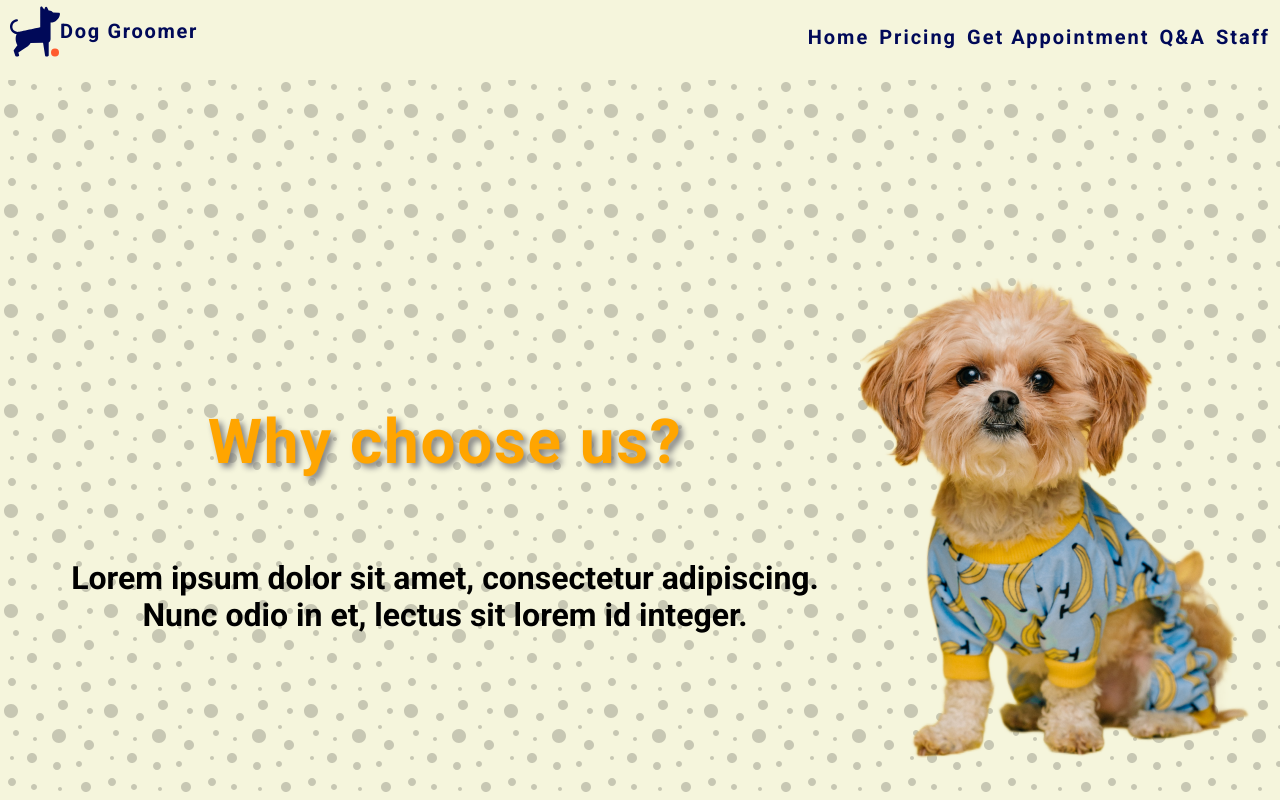
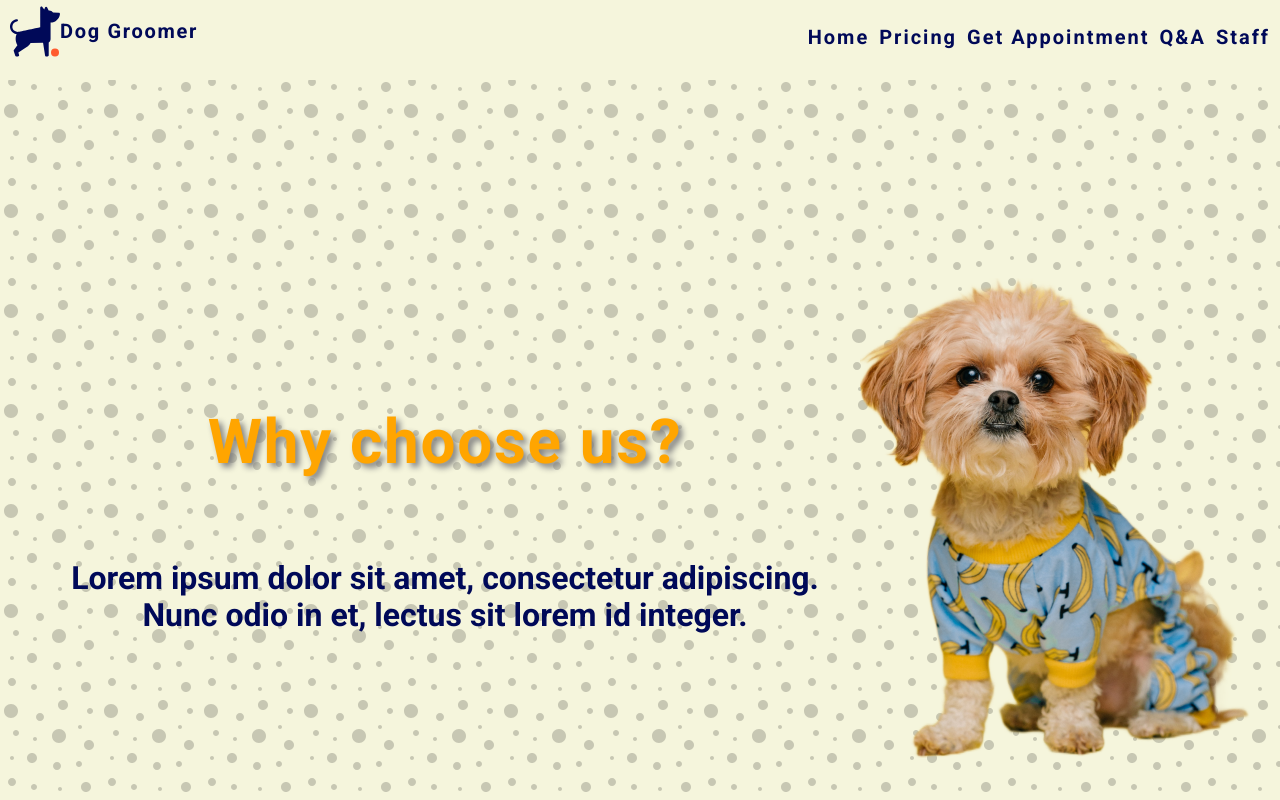
Before and after one commit to maxnatalia/dog-groomer, a React (Create React App) app: page / in a window 1280 px wide. Shown: the top 800 px of the page. Built offline with nearby package versions, Linux system fonts and the light colour scheme.

Commit message:
changed global fonts color

```diff
--- a/src/GlobalStyle.js
+++ b/src/GlobalStyle.js
@@ -13,5 +13,6 @@ export const GlobalStyle = createGlobalStyle`
         font-family: 'Roboto', sans-serif;
         overflow-x: hidden;
         margin: 0 auto;
+        color: #000958;
     }
 `;
```
